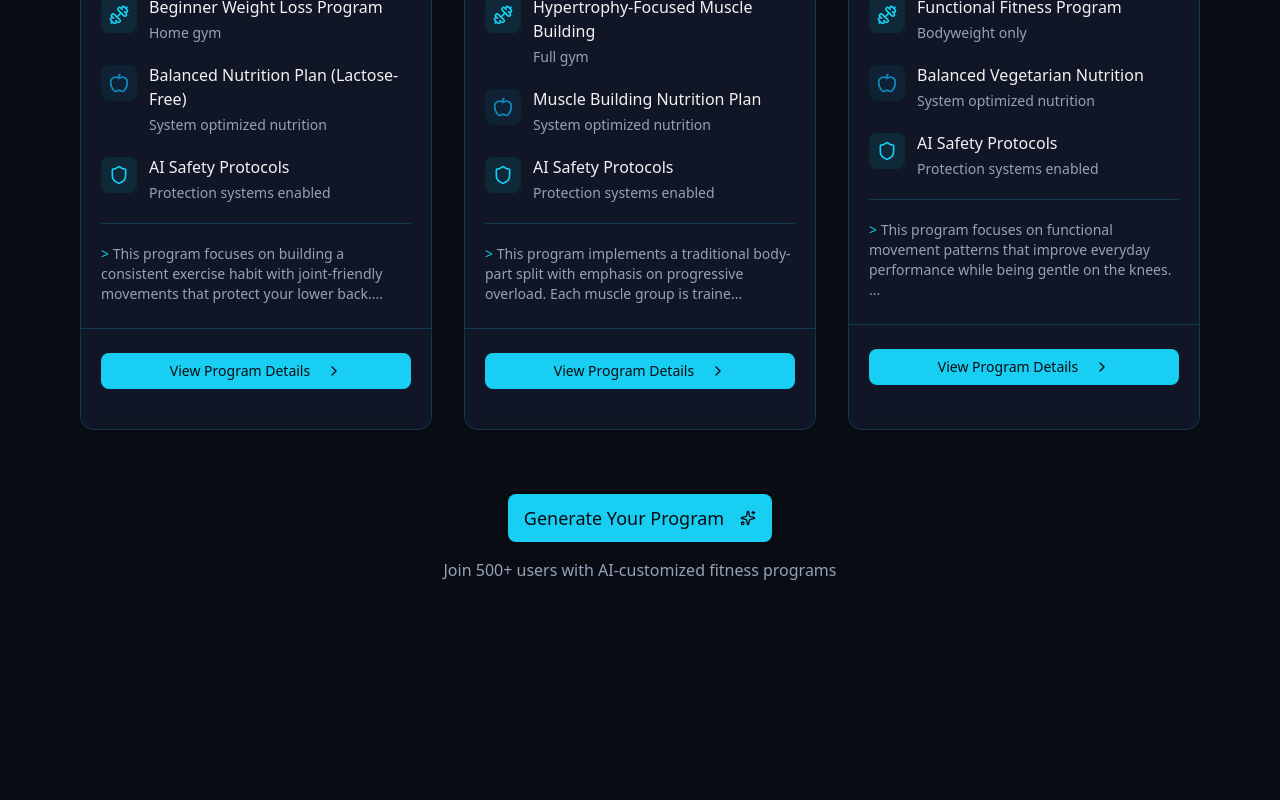
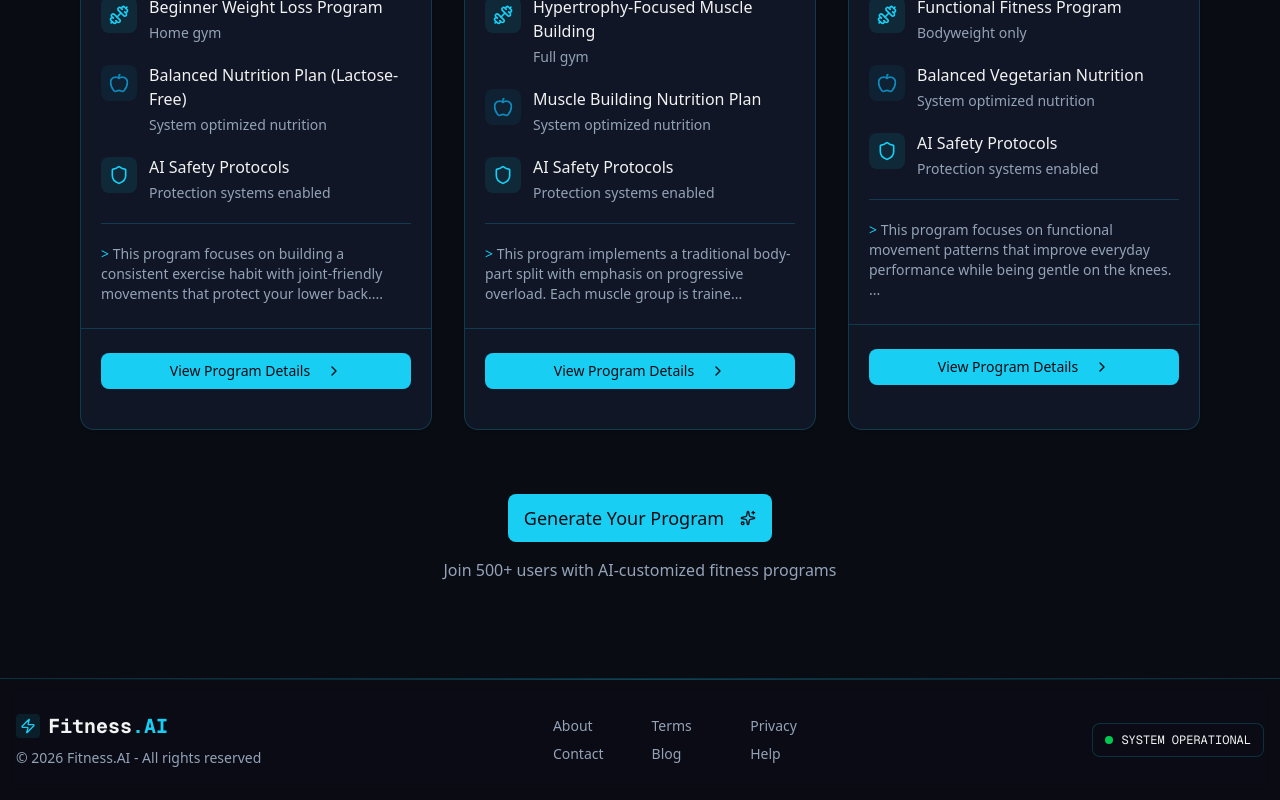
Before and after one commit to Vib-D/Fitness-AI, a Next.js app: page / in a window 1280 px wide. Shown: the part 1773-2573 px from the top of the page. Before the commit the page ends 2451 px from the top, so only its background shows below. Built offline with nearby package versions, Linux system fonts and the light colour scheme; no server answers.

Commit message:
Added footer component

```diff
--- a/src/components/Footer.tsx
+++ b/src/components/Footer.tsx
@@ -1,11 +1,77 @@
-import React from 'react'
+import { ZapIcon } from "lucide-react";
+import Link from "next/link";
 
 const Footer = () => {
     return (
-        <div>
+        <footer className="border-t border-border bg-background/80 backdrop-blur-sm">
+            {/* Top border glow */}
+            <div className="h-px w-full bg-linear-to-r from-transparent via-primary/30 to-transparent"></div>
 
-        </div>
-    )
-}
+            <div className="container mx-auto px-4 py-8">
+                <div className="flex flex-col md:flex-row justify-between items-center gap-6">
+                    {/* Logo and Copyright */}
+                    <div className="flex flex-col items-center md:items-start gap-2">
+                        <Link href="/" className="flex items-center gap-2">
+                            <div className="p-1 bg-primary/10 rounded">
+                                <ZapIcon className="w-4 h-4 text-primary" />
+                            </div>
+                            <span className="text-xl font-bold font-mono">
+                                Fitness<span className="text-primary">.AI</span>
+                            </span>
+                        </Link>
+                        <p className="text-sm text-muted-foreground">
+                            © {new Date().getFullYear()} Fitness.AI - All rights reserved
+                        </p>
+                    </div>
 
-export default Footer
+                    {/* Links */}
+                    <div className="grid grid-cols-2 md:grid-cols-3 gap-x-12 gap-y-2 text-sm">
+                        <Link
+                            href="/about"
+                            className="text-muted-foreground hover:text-primary transition-colors"
+                        >
+                            About
+                        </Link>
+                        <Link
+                            href="/terms"
+                            className="text-muted-foreground hover:text-primary transition-colors"
+                        >
+                            Terms
+                        </Link>
+                        <Link
+                            href="/privacy"
+                            className="text-muted-foreground hover:text-primary transition-colors"
+                        >
+                            Privacy
+                        </Link>
+                        <Link
+                            href="/contact"
+                            className="text-muted-foreground hover:text-primary transition-colors"
+                        >
+                            Contact
+                        </Link>
+                        <Link
+                            href="/blog"
+                            className="text-muted-foreground hover:text-primary transition-colors"
+                        >
+                            Blog
+                        </Link>
+                        <Link
+                            href="/help"
+                            className="text-muted-foreground hover:text-primary transition-colors"
+                        >
+                            Help
+                        </Link>
+                    </div>
+
+                    {/* Status */}
+                    <div className="flex items-center gap-2 px-3 py-2 border border-border rounded-md bg-background/50">
+                        <div className="w-2 h-2 rounded-full bg-green-500"></div>
+                        <span className="text-xs font-mono">SYSTEM OPERATIONAL</span>
+                    </div>
+                </div>
+            </div>
+        </footer>
+    );
+};
+export default Footer;
```
